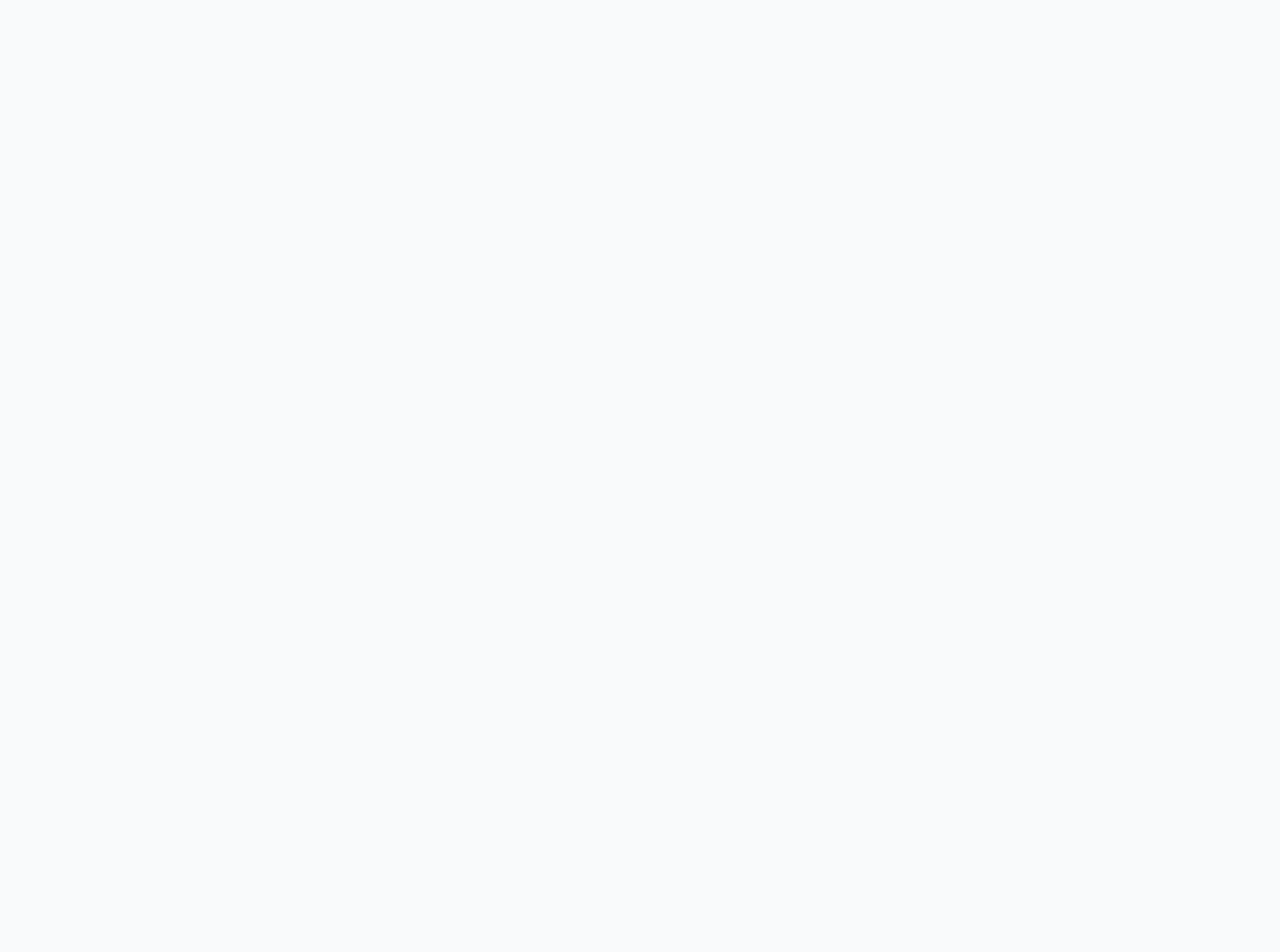
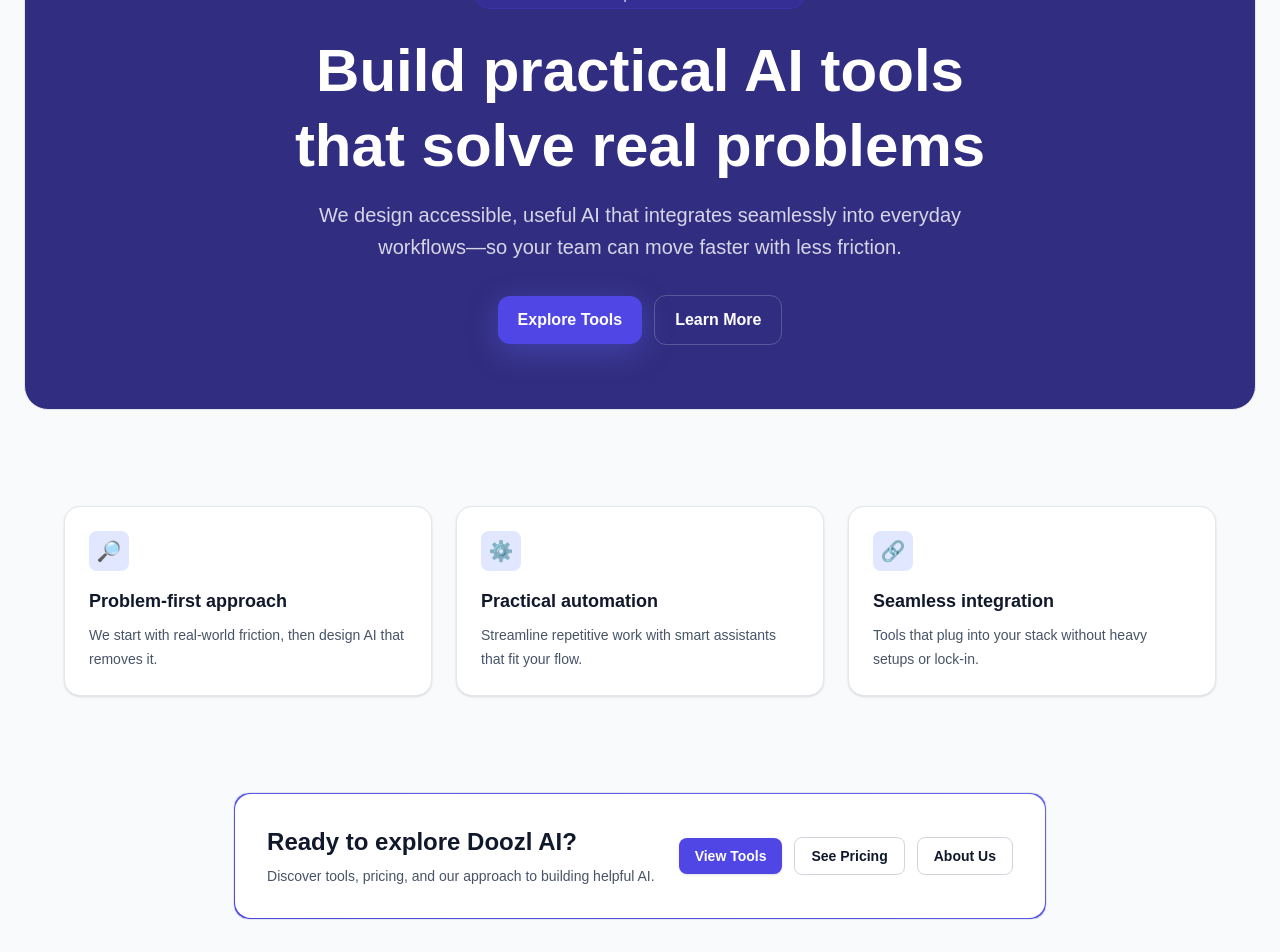
Before and after one commit to ashishratre404/website, a Next.js app: page / in a window 1280 px wide. Shown: the part 183-1135 px from the top of the page. Before the commit the page ends 800 px from the top, so only its background shows below. Built offline with nearby package versions, Linux system fonts and the light colour scheme.

Commit message:
Home page

```diff
--- a/src/app/page.tsx
+++ b/src/app/page.tsx
@@ -1,3 +1,156 @@
+"use client";
+
+import { motion } from "framer-motion";
+import Link from "next/link";
+
 export default function Home() {
-  return <div>hi its home page</div>;
+  return (
+    <div className="flex flex-col gap-24">
+      {/* Hero */}
+      <section className="relative overflow-hidden rounded-3xl border border-[color:var(--color-gray-200)] bg-[color:var(--color-brand-900)] text-white p-10 md:p-16 dark:border-[color:var(--color-gray-800)] dark:bg-[color:var(--color-brand-950)]">
+        {/* Gradient orbs */}
+        <div className="pointer-events-none absolute inset-0 -z-10">
+          <div className="absolute -top-24 -left-24 h-72 w-72 rounded-full bg-[color:var(--color-brand-500)] opacity-20 blur-3xl" />
+          <div className="absolute -bottom-24 -right-24 h-72 w-72 rounded-full bg-[color:var(--color-brand-700)] opacity-20 blur-3xl" />
+        </div>
+
+        <div className="mx-auto max-w-3xl text-center">
+          <motion.div
+            initial={{ opacity: 0, y: 20 }}
+            animate={{ opacity: 1, y: 0 }}
+            transition={{ duration: 0.6, ease: "easeOut" }}
+            className="inline-flex items-center gap-2 rounded-full border border-[color:var(--color-brand-700)]/40 bg-[color:var(--color-brand-800)]/60 px-3 py-1 text-sm font-medium text-white/90 dark:border-[color:var(--color-brand-700)]/40 dark:bg-[color:var(--color-brand-900)]/40 dark:text-[color:var(--color-brand-200)]"
+          >
+            <span className="h-2 w-2 rounded-full bg-[color:var(--color-success-light)]" />
+            Doozl AI — Where problems meet AI solutions
+          </motion.div>
+
+          <motion.h1
+            initial={{ opacity: 0, y: 12 }}
+            animate={{ opacity: 1, y: 0 }}
+            transition={{ duration: 0.6, delay: 0.1, ease: "easeOut" }}
+            className="mt-6 text-balance text-4xl font-semibold leading-tight text-white md:text-6xl"
+          >
+            Build practical AI tools that solve real problems
+          </motion.h1>
+
+          <motion.p
+            initial={{ opacity: 0, y: 12 }}
+            animate={{ opacity: 1, y: 0 }}
+            transition={{ duration: 0.6, delay: 0.18, ease: "easeOut" }}
+            className="mx-auto mt-4 max-w-2xl text-pretty text-lg leading-7 text-white/80 md:text-xl md:leading-8"
+          >
+            We design accessible, useful AI that integrates seamlessly into
+            everyday workflows—so your team can move faster with less friction.
+          </motion.p>
+
+          <motion.div
+            initial={{ opacity: 0, y: 12 }}
+            animate={{ opacity: 1, y: 0 }}
+            transition={{ duration: 0.6, delay: 0.26, ease: "easeOut" }}
+            className="mt-8 flex flex-col items-center justify-center gap-3 sm:flex-row"
+          >
+            <Link
+              href="/tools"
+              className="inline-flex items-center justify-center rounded-xl bg-[color:var(--color-primary)] px-5 py-3 text-base font-semibold text-[color:var(--color-primary-foreground)] shadow-[0_8px_30px_rgba(99,102,241,0.35)] transition hover:brightness-110 focus-visible:outline-none focus-visible:ring-4 focus-visible:ring-[color:var(--color-brand-300)]/60"
+            >
+              Explore Tools
+            </Link>
+            <Link
+              href="/about"
+              className="inline-flex items-center justify-center rounded-xl border border-white/20 bg-transparent px-5 py-3 text-base font-semibold text-white transition hover:bg-white/10 dark:border-[color:var(--color-gray-700)] dark:bg-transparent dark:hover:bg-[color:var(--color-brand-900)]/40"
+            >
+              Learn More
+            </Link>
+          </motion.div>
+        </div>
+
+        {/* Subtle animated grid */}
+        <motion.div
+          aria-hidden
+          initial={{ opacity: 0 }}
+          animate={{ opacity: 0.25 }}
+          transition={{ duration: 1.2, delay: 0.1 }}
+          className="pointer-events-none absolute inset-0 -z-10 bg-[radial-gradient(circle_at_20%_20%,rgba(99,102,241,0.15),transparent_40%),radial-gradient(circle_at_80%_0%,rgba(67,56,202,0.15),transparent_35%)]"
+        />
+      </section>
+
+      {/* Feature grid */}
+      <section className="mx-auto grid max-w-6xl grid-cols-1 gap-6 md:grid-cols-3">
+        {[
+          {
+            title: "Problem-first approach",
+            desc: "We start with real-world friction, then design AI that removes it.",
+            icon: "🔎",
+          },
+          {
+            title: "Practical automation",
+            desc: "Streamline repetitive work with smart assistants that fit your flow.",
+            icon: "⚙️",
+          },
+          {
+            title: "Seamless integration",
+            desc: "Tools that plug into your stack without heavy setups or lock-in.",
+            icon: "🔗",
+          },
+        ].map((item, idx) => (
+          <motion.div
+            key={item.title}
+            initial={{ opacity: 0, y: 12 }}
+            whileInView={{ opacity: 1, y: 0 }}
+            viewport={{ once: true, amount: 0.3 }}
+            transition={{ duration: 0.5, delay: idx * 0.05 }}
+            className="relative overflow-hidden rounded-2xl border border-[color:var(--color-gray-200)] bg-white p-6 shadow-sm transition hover:shadow-md dark:border-[color:var(--color-gray-800)] dark:bg-[color:var(--color-brand-950)]"
+          >
+            <div className="flex h-10 w-10 items-center justify-center rounded-lg bg-[color:var(--color-brand-100)] text-xl dark:bg-[color:var(--color-brand-900)]">
+              <span>{item.icon}</span>
+            </div>
+            <h3 className="mt-4 text-lg font-semibold text-[color:var(--color-foreground)]">
+              {item.title}
+            </h3>
+            <p className="mt-2 text-sm leading-6 text-[color:var(--color-gray-600)] dark:text-[color:var(--color-gray-300)]">
+              {item.desc}
+            </p>
+          </motion.div>
+        ))}
+      </section>
+
+      {/* CTA */}
+      <section className="mx-auto max-w-6xl overflow-hidden rounded-2xl border border-[color:var(--color-gray-200)] bg-gradient-to-tr from-[color:var(--color-brand-600)] to-[color:var(--color-brand-500)] p-[1px] dark:border-[color:var(--color-gray-800)]">
+        <div className="rounded-2xl bg-white p-8 dark:bg-[color:var(--color-brand-950)]">
+          <div className="flex flex-col items-start justify-between gap-6 md:flex-row md:items-center">
+            <div>
+              <h2 className="text-2xl font-semibold text-[color:var(--color-foreground)]">
+                Ready to explore Doozl AI?
+              </h2>
+              <p className="mt-2 max-w-xl text-sm text-[color:var(--color-gray-600)] dark:text-[color:var(--color-gray-300)]">
+                Discover tools, pricing, and our approach to building helpful
+                AI.
+              </p>
+            </div>
+            <div className="flex flex-wrap items-center gap-3">
+              <Link
+                href="/tools"
+                className="inline-flex items-center justify-center rounded-lg bg-[color:var(--color-primary)] px-4 py-2 text-sm font-semibold text-[color:var(--color-primary-foreground)] shadow-sm transition hover:brightness-110"
+              >
+                View Tools
+              </Link>
+              <Link
+                href="/pricing"
+                className="inline-flex items-center justify-center rounded-lg border border-[color:var(--color-gray-300)] bg-white px-4 py-2 text-sm font-semibold text-[color:var(--color-foreground)] transition hover:bg-[color:var(--color-gray-100)] dark:border-[color:var(--color-gray-700)] dark:bg-transparent dark:hover:bg-[color:var(--color-brand-900)]/40"
+              >
+                See Pricing
+              </Link>
+              <Link
+                href="/about"
+                className="inline-flex items-center justify-center rounded-lg border border-[color:var(--color-gray-300)] bg-white px-4 py-2 text-sm font-semibold text-[color:var(--color-foreground)] transition hover:bg-[color:var(--color-gray-100)] dark:border-[color:var(--color-gray-700)] dark:bg-transparent dark:hover:bg-[color:var(--color-brand-900)]/40"
+              >
+                About Us
+              </Link>
+            </div>
+          </div>
+        </div>
+      </section>
+    </div>
+  );
 }
```
